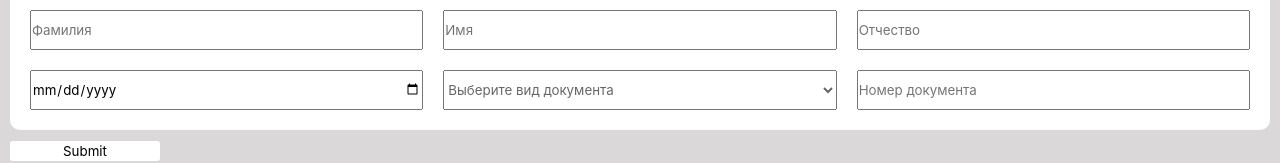
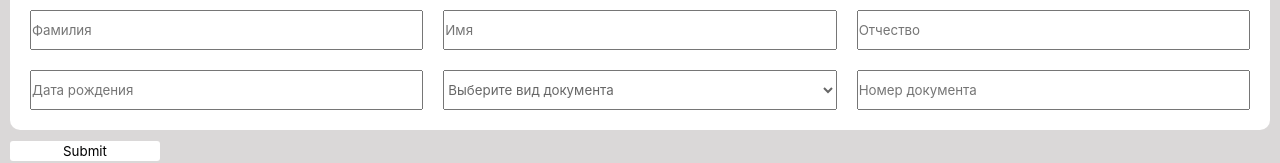
Before and after one commit to karanzhenya/react-js-test-project, a React (Vite) app: page / in a window 1280 px wide. Shown: the part 213-376 px from the top of the page. Built offline with nearby package versions, Linux system fonts and the light colour scheme.

Commit message:
Update FormPage.jsx
refactor birthday input

```diff
--- a/src/pages/FormPage/FormPage.jsx
+++ b/src/pages/FormPage/FormPage.jsx
@@ -152,7 +152,8 @@ function FormPage(props) {
                                         {errors.passengers && <p>{errors?.passengers[index]?.middleName?.message}</p>}
                                     </label>
                                     <label className='itemForm'>
-                                        <input type='date'
+                                        <input type='text'
+                                               onFocus={(e) => (e.target.type = "date")}
                                                placeholder="Дата рождения"
                                                {...register(`passengers.${index}.birthday`, {
                                                    required: errorsEnum.required
```
